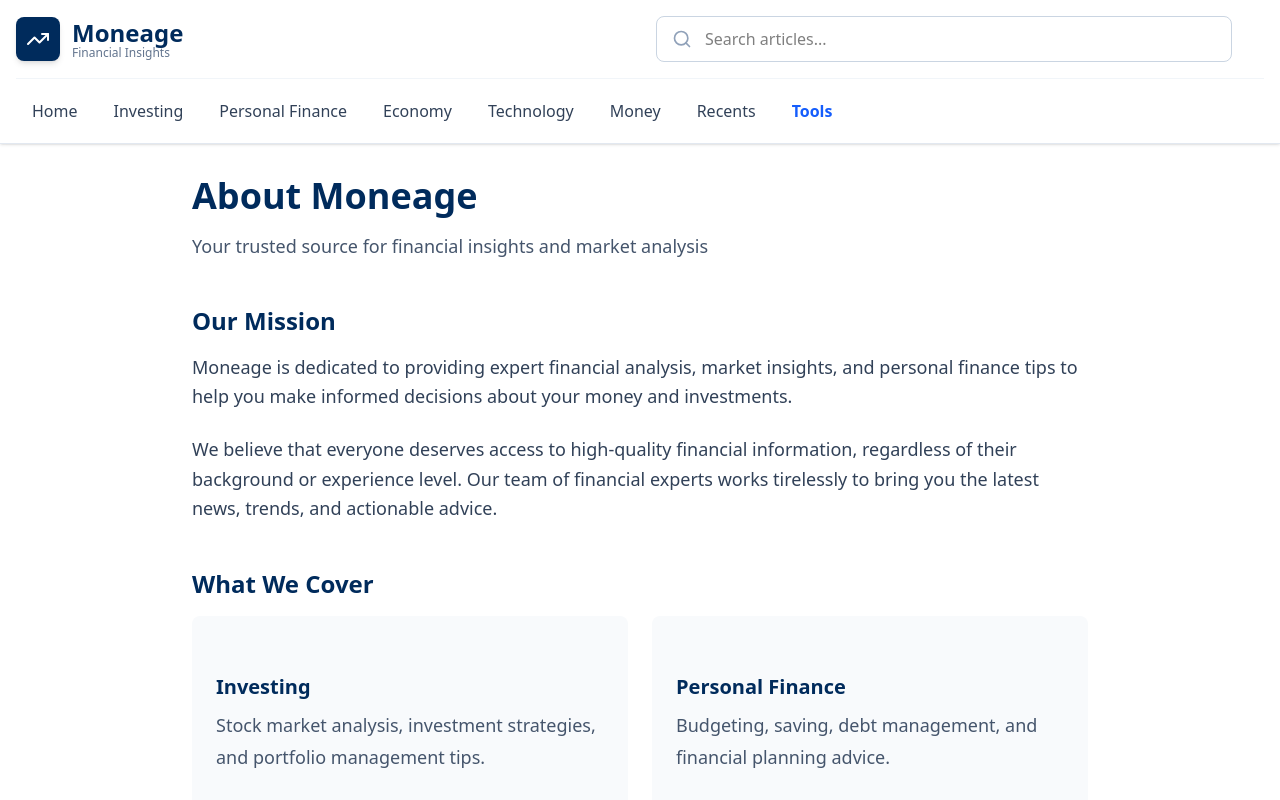
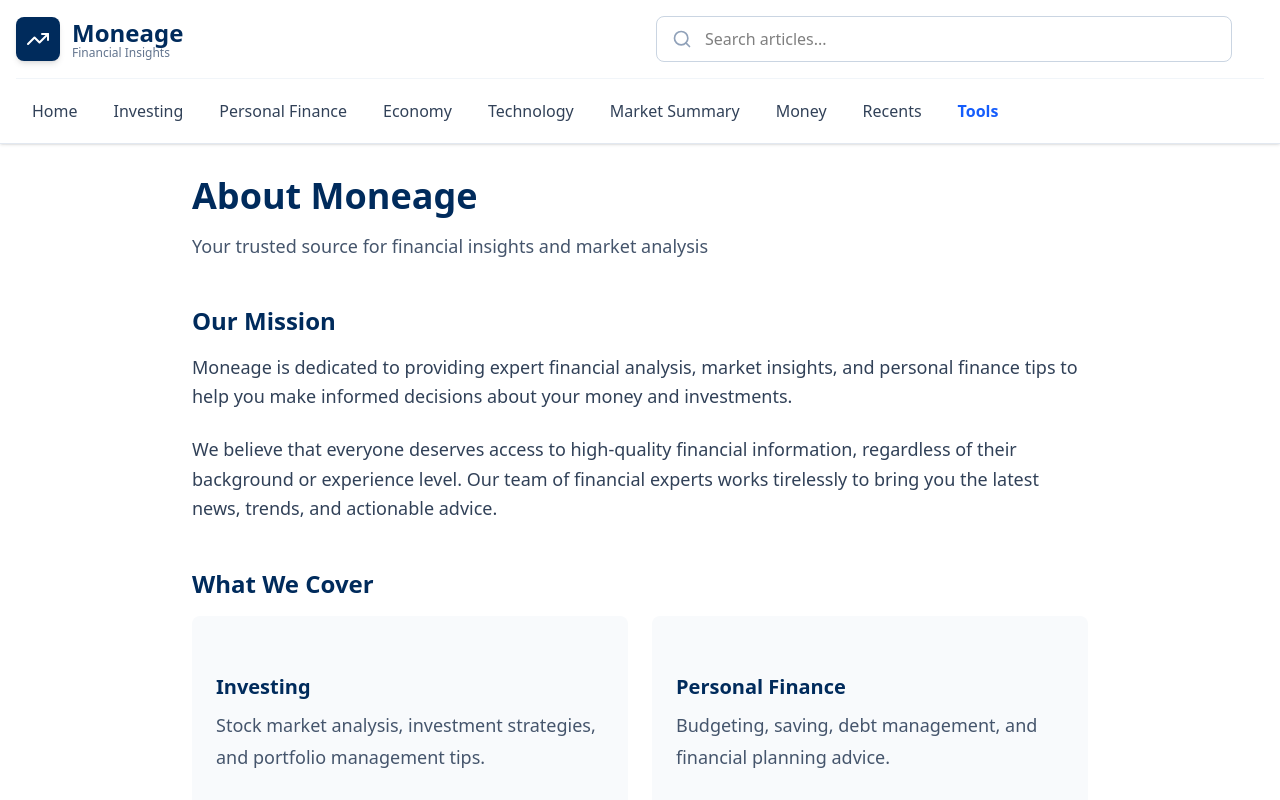
Before and after one commit to Moneage/moneage, a Next.js app in the folder frontend/: page /about in a window 1280 px wide. Shown: the top 800 px of the page. Built offline with nearby package versions, Linux system fonts and the light colour scheme; no server answers.

Commit message:
feat: add Market Summary link to navbar

```diff
--- a/frontend/components/Navbar.tsx
+++ b/frontend/components/Navbar.tsx
@@ -81,6 +81,12 @@ export default function Navbar() {
                         Technology
                     </Link>
                     <Link
+                        href="/market-summary"
+                        className="px-4 py-2 text-slate-700 hover:text-navy font-medium rounded-lg hover:bg-slate-100 transition-colors whitespace-nowrap"
+                    >
+                        Market Summary
+                    </Link>
+                    <Link
                         href="/category/money"
                         className="px-4 py-2 text-slate-700 hover:text-navy font-medium rounded-lg hover:bg-slate-100 transition-colors whitespace-nowrap"
                     >
```
